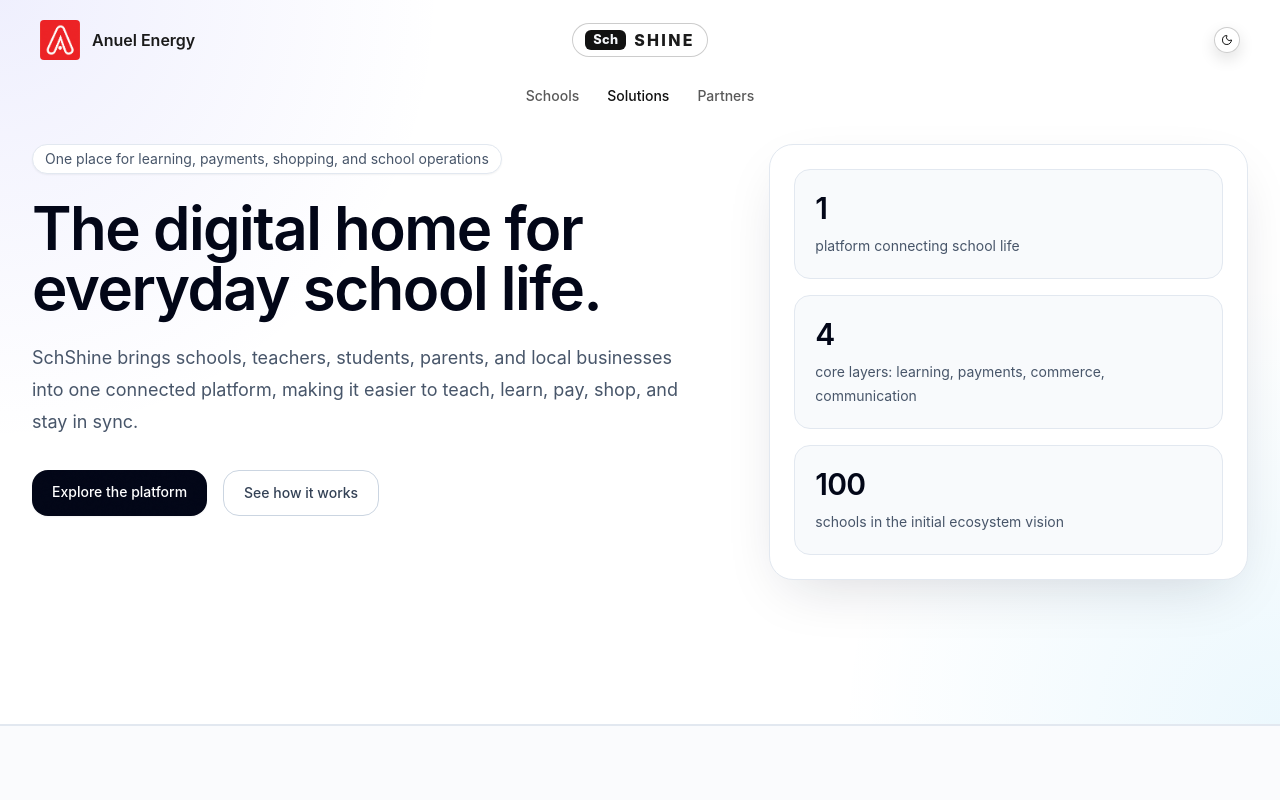
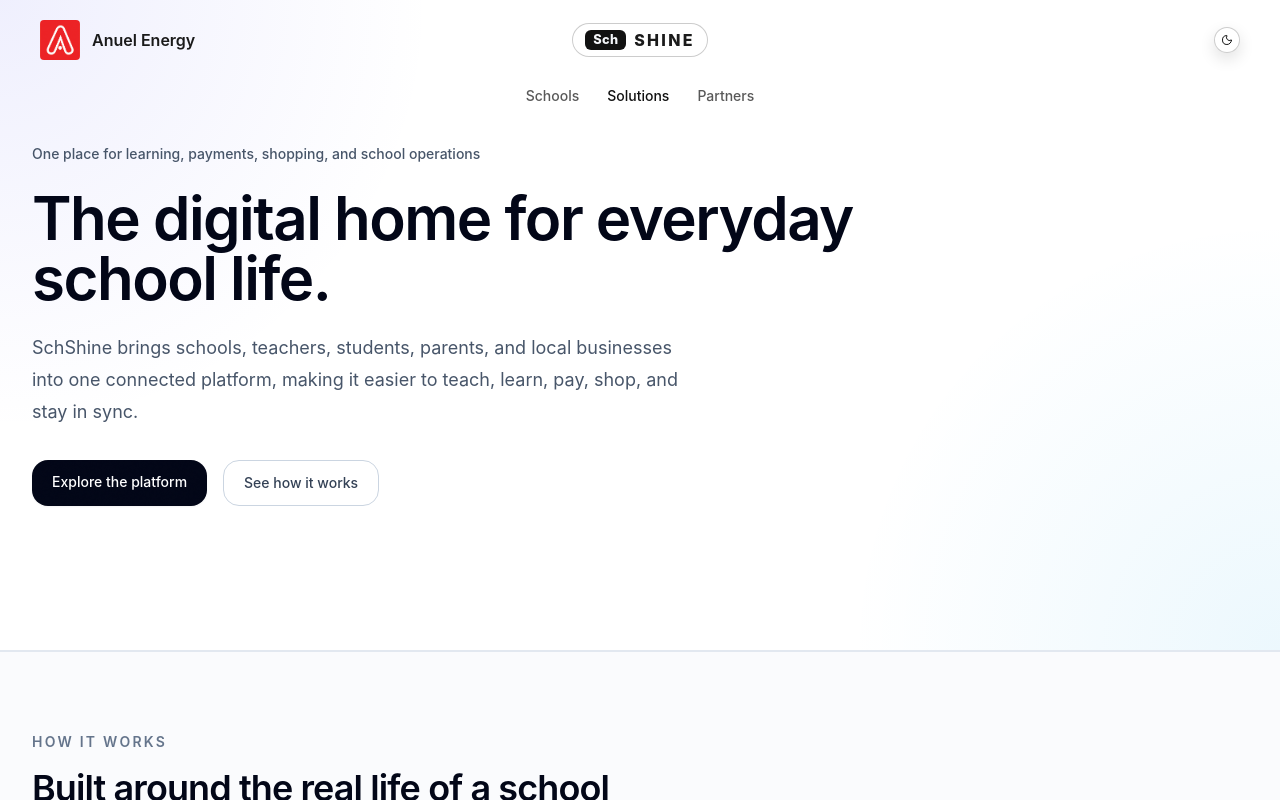
Before and after one commit to Bukenyae/SHINE, a React (Vite) app in the folder app/: page / in a window 1280 px wide. Both pictures are taken after a click on the button "Solutions". Shown: the top 800 px of the page. Built offline with nearby package versions, Linux system fonts and the light colour scheme.

Commit message:
refactor: simplify solutions hero

```diff
--- a/app/src/pages/SolutionsPage.tsx
+++ b/app/src/pages/SolutionsPage.tsx
@@ -64,12 +64,6 @@
   },
 ];
 
-const statCards = [
-  { value: '1', label: 'platform connecting school life' },
-  { value: '4', label: 'core layers: learning, payments, commerce, communication' },
-  { value: '100', label: 'schools in the initial ecosystem vision' },
-];
-
 const differentiators = [
   'One connected platform instead of many disconnected tools.',
   'AI-assisted learning that turns teaching materials into digestible study formats.',
@@ -86,9 +80,9 @@
     <div id="solutions" className="min-h-screen bg-white text-slate-950">
       <section className="relative overflow-hidden border-b border-slate-200">
         <div className="absolute inset-0 bg-[radial-gradient(circle_at_top_left,rgba(99,102,241,0.10),transparent_30%),radial-gradient(circle_at_bottom_right,rgba(14,165,233,0.08),transparent_30%)]" />
-        <div className="relative mx-auto grid max-w-7xl gap-12 px-6 py-32 lg:grid-cols-12 lg:px-8 lg:py-36">
-          <div className="lg:col-span-7">
-            <div className="inline-flex items-center rounded-full border border-slate-200 bg-white px-3 py-1 text-sm text-slate-600 shadow-sm">
+        <div className="relative mx-auto max-w-7xl px-6 py-32 lg:px-8 lg:py-36">
+          <div className="max-w-4xl">
+            <div className="text-sm font-medium text-slate-600">
               One place for learning, payments, shopping, and school operations
             </div>
             <h1 className="mt-6 max-w-4xl text-5xl font-semibold tracking-tight text-slate-950 sm:text-6xl">
@@ -110,19 +104,6 @@
               >
                 See how it works
               </a>
-            </div>
-          </div>
-
-          <div className="lg:col-span-5">
-            <div className="rounded-3xl border border-slate-200 bg-white p-6 shadow-[0_20px_60px_-20px_rgba(15,23,42,0.18)]">
-              <div className="grid gap-4 sm:grid-cols-3 lg:grid-cols-1">
-                {statCards.map((card) => (
-                  <div key={card.label} className="rounded-2xl border border-slate-200 bg-slate-50 p-5">
-                    <div className="text-3xl font-semibold tracking-tight text-slate-950">{card.value}</div>
-                    <p className="mt-2 text-sm leading-6 text-slate-600">{card.label}</p>
-                  </div>
-                ))}
-              </div>
             </div>
           </div>
         </div>
```
